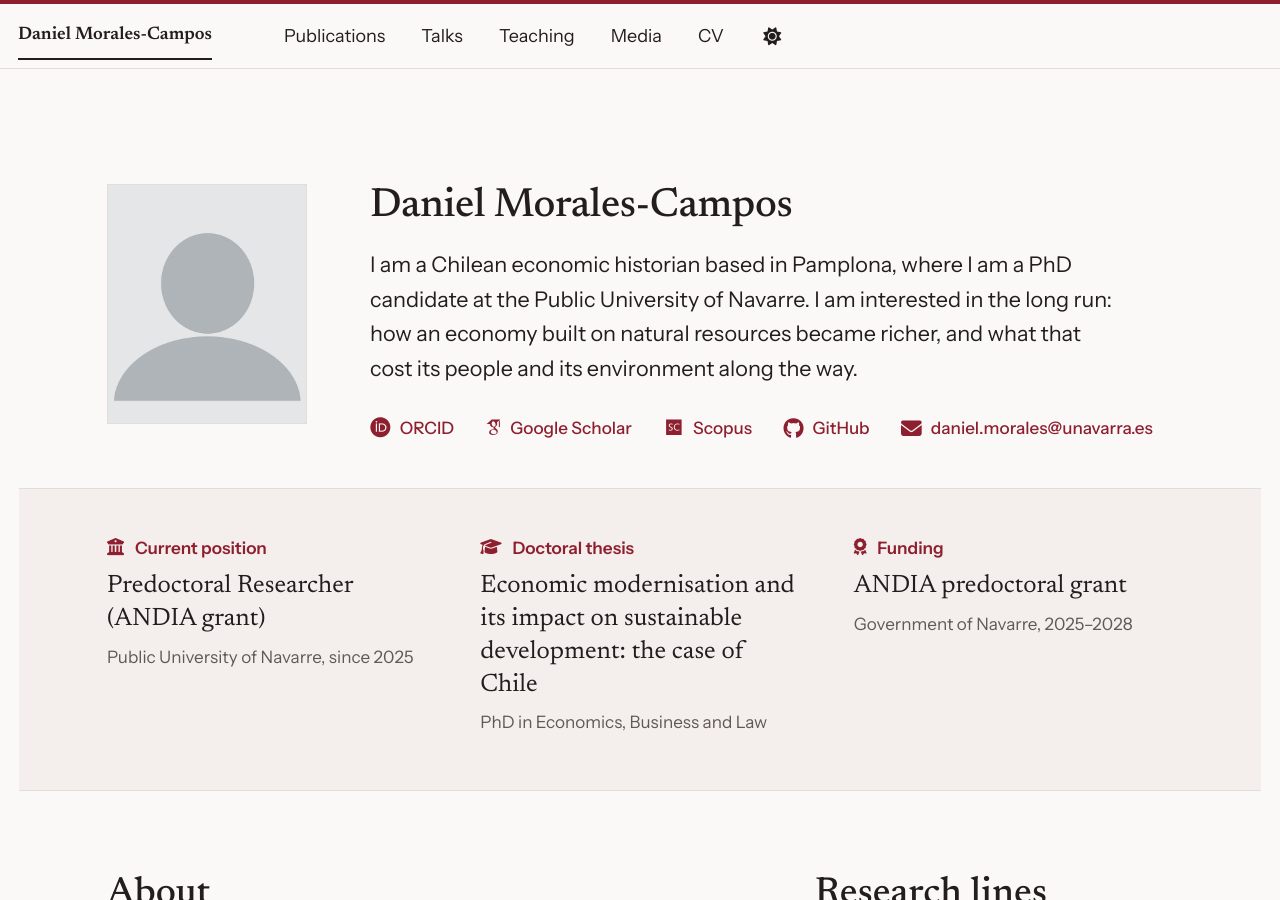
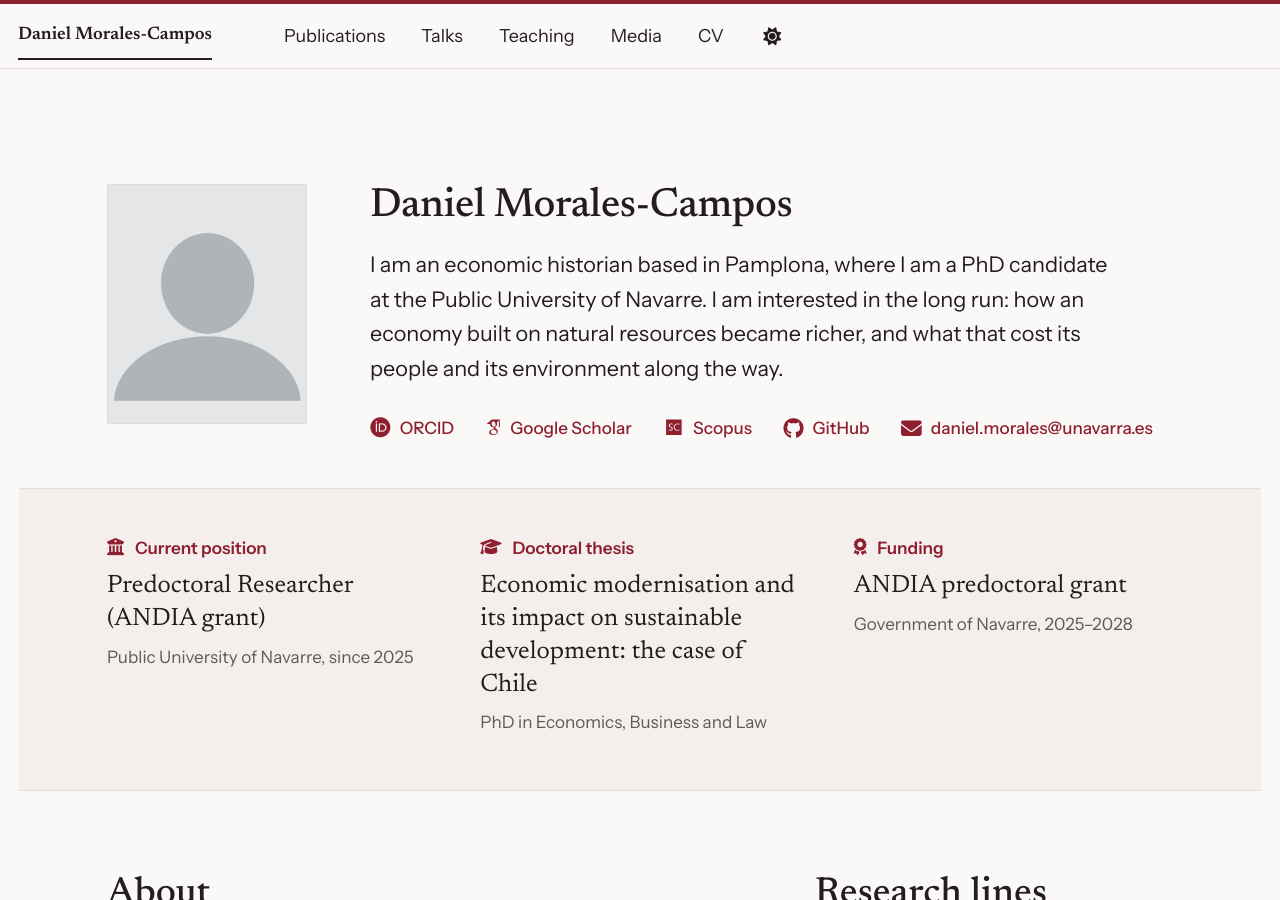
Before and after one commit to danielmoralesc/danielmoralesc.github.io, a Jekyll site: the page built from _pages/about.md, in a window 1280 px wide and 900 px high. Built offline with Jekyll 4.4.1, drawn with Linux system fonts in a browser that asks for light colours; some web fonts are replaced; a script bundle is joined from its source files by our own code; library files that are not in the unit come from our copies.

Commit message:
About sin nacionalidad
Daniel quiere presentarse como historiador económico internacional, no circunscrito a temas chilenos.

```diff
--- a/_data/resume.json
+++ b/_data/resume.json
@@ -21,7 +21,7 @@
     },
     "summary": "I am an economic historian working on how Chile's modernisation since the nineteenth century has shaped living standards, energy use and the environment. My doctoral research at the Public University of Navarre reconstructs Chile's long-run greenhouse gas emissions by economic activity, extending the national inventory back to the mid-nineteenth century, beginning with the mining sector. Alongside it, I have spent a decade working on the history of living standards in Chile (height, nutrition, sanitation, mortality and migration), mostly with Manuel Llorca-Jaña. My master's research on how Chilean households adopted modern cooking fuels between 1940 and 1970 brings both lines together.",
     "about": [
-      "I am a Chilean economic historian based in Pamplona, where I am a PhD candidate at the Public University of Navarre. I am interested in the long run: how an economy built on natural resources became richer, and what that cost its people and its environment along the way.",
+      "I am an economic historian based in Pamplona, where I am a PhD candidate at the Public University of Navarre. I am interested in the long run: how an economy built on natural resources became richer, and what that cost its people and its environment along the way.",
       "My doctoral research, supervised by Cristián Ducoing and Mar Rubio-Varas, asks why developing economies find it so hard to decouple growth from emissions. I am reconstructing Chile's greenhouse gas emissions by economic activity from the mid-nineteenth century onwards, beginning with mining, the sector that has defined Chile's place in the world economy.",
       "Before moving to Pamplona, I trained as an economist at the University of Santiago, Chile, where economic history, and an early collaboration on the history of energy transitions in Chile, pulled me towards historical questions. Since 2018 I have worked on projects led by Manuel Llorca-Jaña on the history of living standards in Chile: height, diet, sanitation, mortality and, more recently, migration.",
       "The two lines meet at home, quite literally: my master's research, now forthcoming as an article, looks at how Chilean households switched to modern stoves and fuels between 1940 and 1970. Between 2022 and 2024 I also taught international political economy and microeconomics at the University of Santiago."
```
